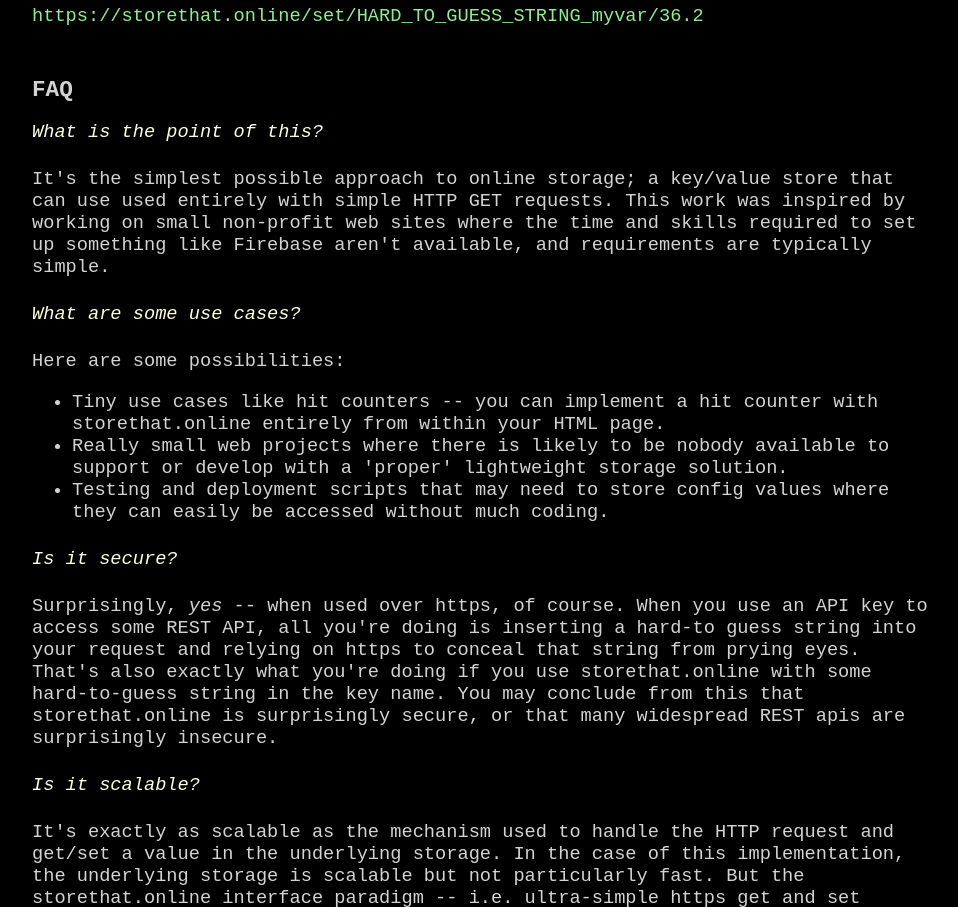
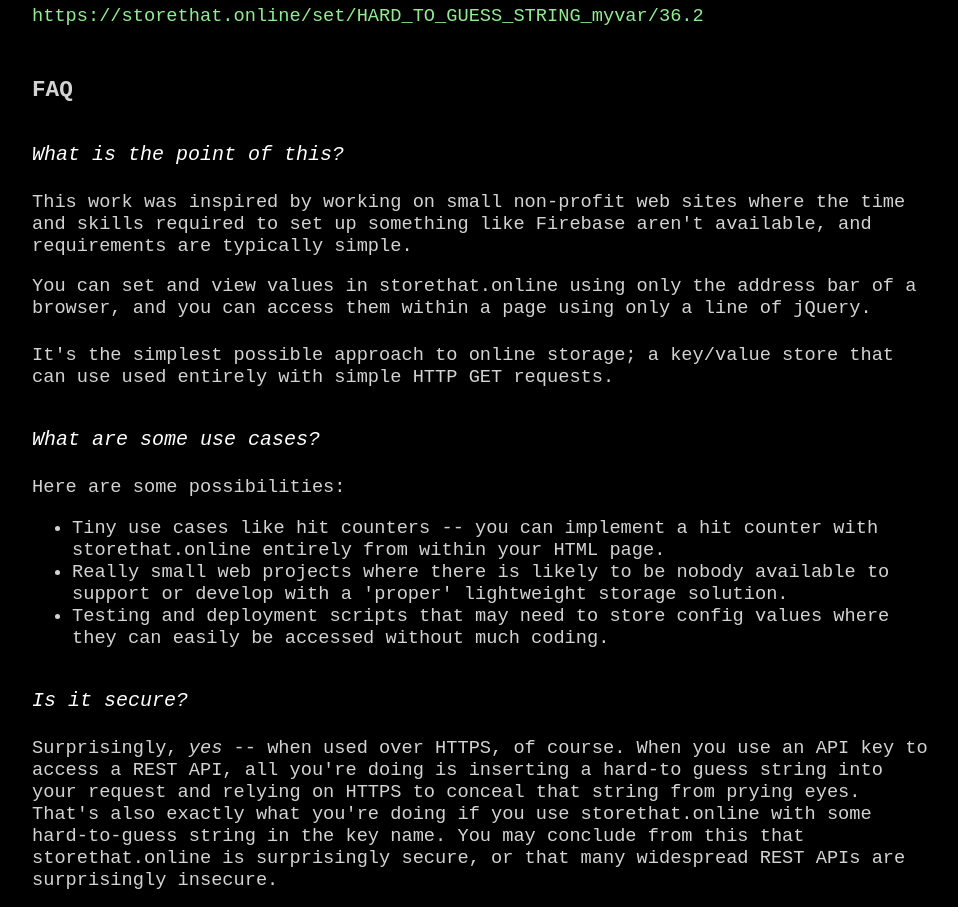
Before and after one commit to bjsp123/vars, a website: page static/index.html in a window 1280 px wide. Shown: the part 1000-1907 px from the top of the page, without its empty margins (160-1118 px from the left). Drawn offline with Linux system fonts and the light colour scheme.

Commit message:
fiddling with help page

```diff
--- a/static/index.html
+++ b/static/index.html
@@ -44,8 +44,10 @@
 
         .faq {
             font-style: italic;
-            color:lightyellow;
+            color:white;
             margin-bottom: 25px;
+            font-size: 15pt;
+            margin-top: 40px;
         }
 
         .faa {
@@ -97,8 +99,12 @@
 <h2>FAQ</h2>
 
 <div class="faq">What is the point of this?</div>
-<div class="faa">It's the simplest possible approach to online storage; a key/value store that can use used entirely with simple HTTP GET requests.
-    This work was inspired by working on small non-profit web sites where the time and skills required to set up something like Firebase aren't available, and requirements are typically simple.</div>
+<div class="faa">
+    This work was inspired by working on small non-profit web sites where the time and skills required to set up something like Firebase aren't available,
+    and requirements are typically simple.<p/>
+    You can set and view values in storethat.online using only the address bar of a browser, and you can access them within a page using only a line of jQuery. </div>
+    <p/>
+    It's the simplest possible approach to online storage; a key/value store that can use used entirely with simple HTTP GET requests.
 
 <div class="faq">What are some use cases?</div>
 <div class="faa">Here are some possibilities:
@@ -117,9 +123,9 @@
 
 <div class="faq">Is it secure?</div>
 
-<div class="faa">Surprisingly, <i>yes</i> -- when used over https, of course.  When you use an API key to access some REST API, all you're doing is inserting a hard-to guess string
-    into your request and relying on https to conceal that string from prying eyes.  That's also exactly what you're doing if you use storethat.online with some hard-to-guess string in
-    the key name.  You may conclude from this that storethat.online is surprisingly secure, or that many widespread REST apis are surprisingly insecure.
+<div class="faa">Surprisingly, <i>yes</i> -- when used over HTTPS, of course.  When you use an API key to access a REST API, all you're doing is inserting a hard-to guess string
+    into your request and relying on HTTPS to conceal that string from prying eyes.  That's also exactly what you're doing if you use storethat.online with some hard-to-guess string in
+    the key name.  You may conclude from this that storethat.online is surprisingly secure, or that many widespread REST APIs are surprisingly insecure.
 </div>
 
 <div class="faq">Is it scalable?</div>
```
Also changed, not shown: functions/hello.js (+1 -1 lines).
